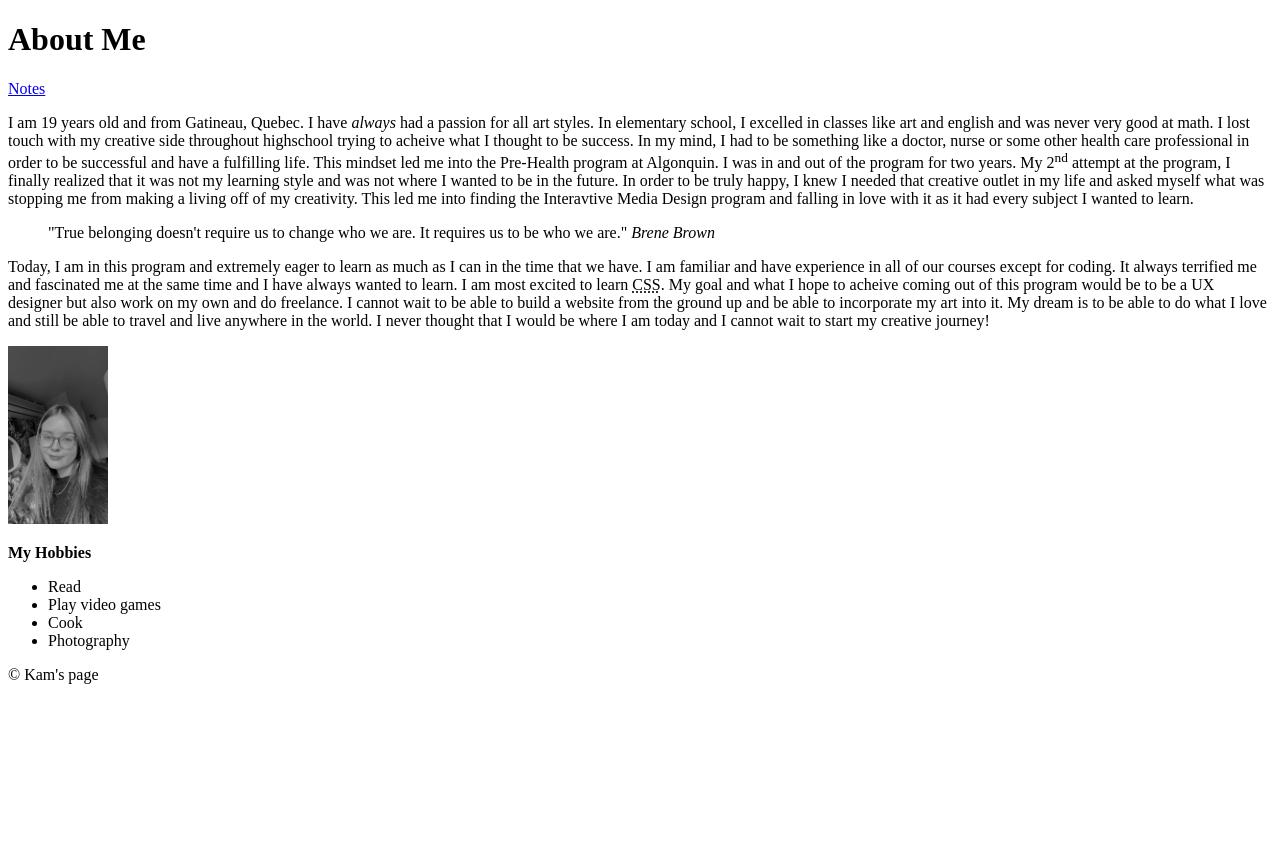
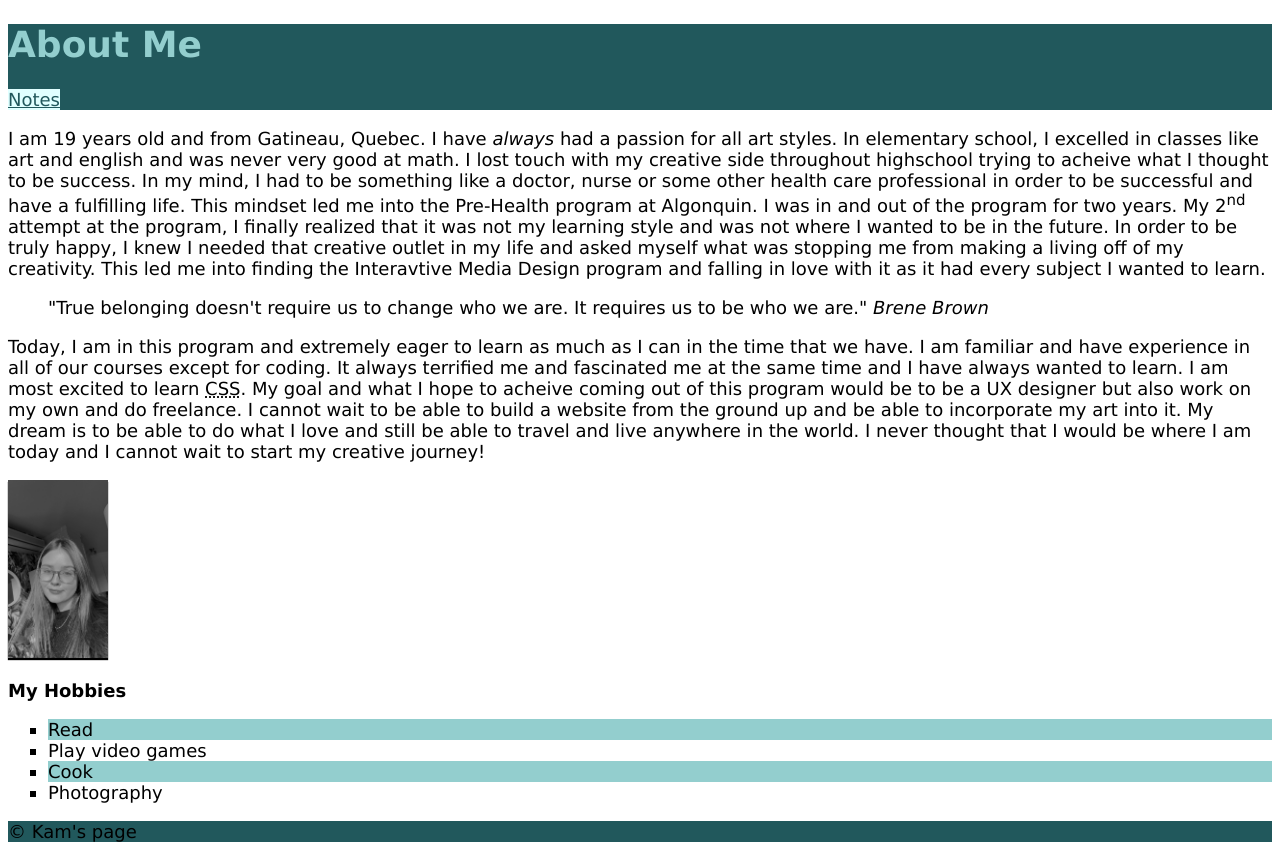
Before and after one commit to pari0137/pari0137.github.io, a plain HTML site: page html-assignment/index.html in a window 1280 px wide. Before the commit the page ends 800 px from the top, so only its background shows below. Drawn offline with Linux system fonts and the light colour scheme.

Commit message:
adding style

```diff
--- /dev/null
+++ b/html-assignment/css/main.css
@@ -0,0 +1,32 @@
+body{
+    font-family:Verdana, Geneva, Tahoma, sans-serif;
+    font-size: 18px;
+}
+
+header, footer{
+    background-color: rgb(33, 88, 92);
+}
+
+.site-title{
+    color: rgb(147, 206, 206);
+}
+
+#my-image{
+    box-shadow: 0 2px 1px black;
+}
+
+li{
+    list-style: square;
+}
+
+li:nth-child(odd) {
+    background-color: rgb(147, 206, 206);
+}
+
+a:link{
+    background-color: lightcyan;
+}
+
+a:link{
+    color: rgb(33, 88, 92);
+}
--- a/html-assignment/index.html
+++ b/html-assignment/index.html
@@ -4,11 +4,12 @@
     <!-- Document information -->
     <meta charset="UTF-8">
     <title>Kamryn Pariseau</title>
+    <link href="css/main.css" rel="stylesheet" >
   </head>
   <body>
     <!-- Document Content -->
     <header>
-        <h1>About Me</h1>
+        <h1 class="site-title">About Me</h1>
         <a href="notes.html">Notes</a>
     </header>
     <main>
@@ -20,9 +21,9 @@
         <p> Today, I am in this program and extremely eager to learn as much as I can in the time that we have. I am familiar and have experience in all of our courses except for coding. It always terrified me and fascinated me at the same time and I have always wanted to learn. I am most excited to learn <abbr title="Cascading Style Sheets">CSS</abbr>. My goal and what I hope to acheive coming out of this program would be to be a UX designer but also work on my own and do freelance. I cannot wait to be able to build a website from the ground up and be able to incorporate my art into it. My dream is to be able to do what I love and still be able to travel and live anywhere in the world. I never thought that I would be where I am today and I cannot wait to start my creative journey!</p>
       </article>
 
-      <img src="images/me.jpeg" alt="image of me" width="100" title="image of Kamryn Pariseau" />
+      <img id="my-image" src="images/me.jpeg" alt="image of me" width="100" title="image of Kamryn Pariseau">
 
-      <article is="hobbies">
+      <article id="hobbies">
       <p><strong>My Hobbies</strong></p>
       <ul>
         <li>Read</li>
```
